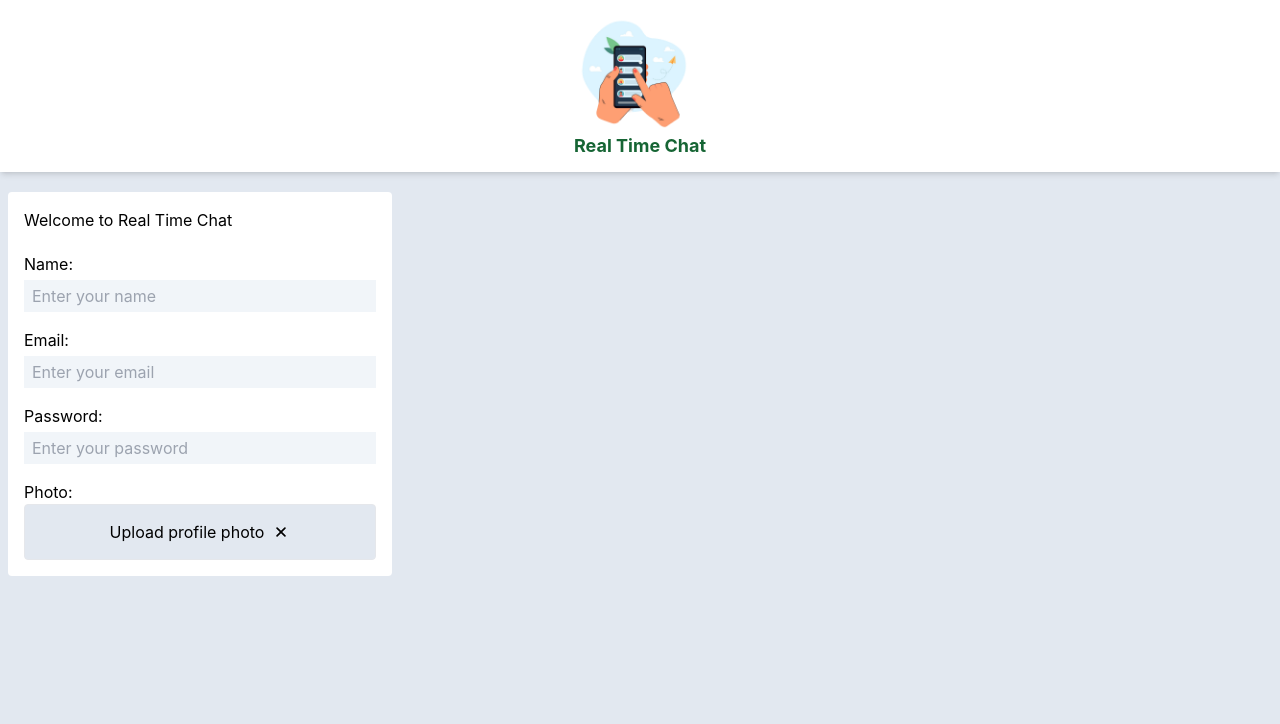
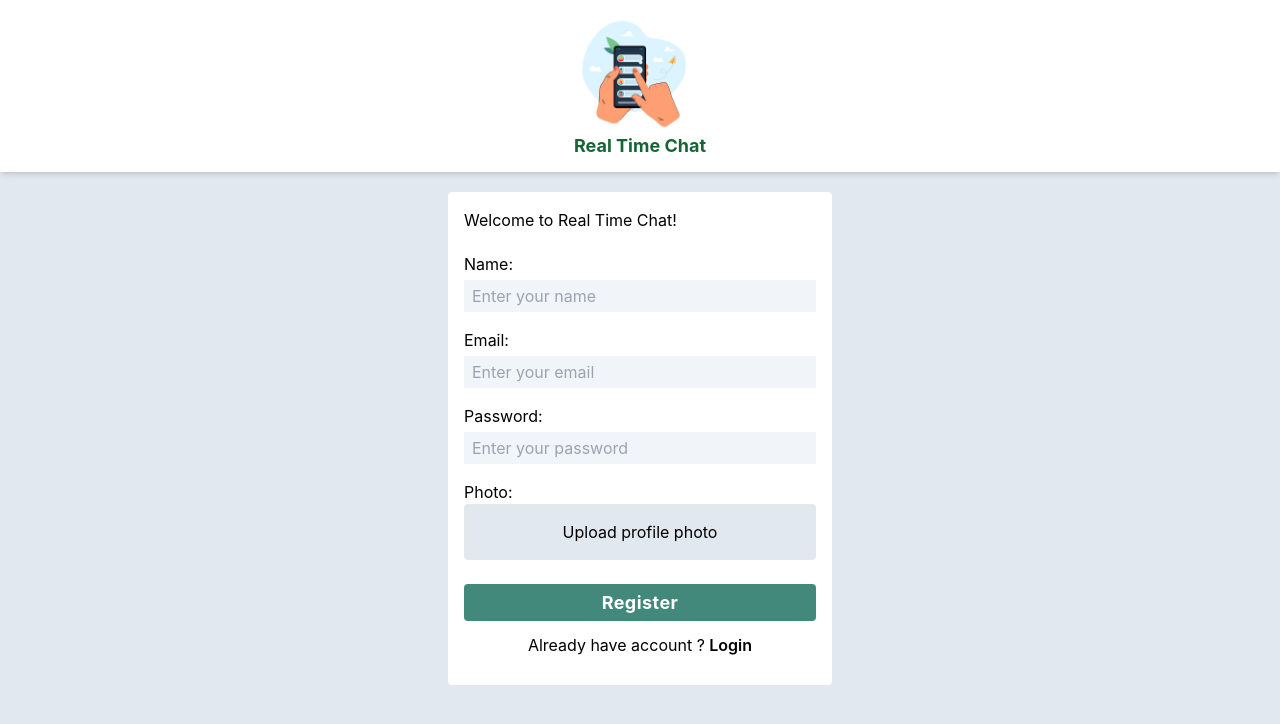
Before and after one commit to Yoda-Chubaka/real-time-chat, a React (Create React App) app in the folder client/: page /register in a window 1280 px wide. Shown: the top 724 px of the page. Built offline with nearby package versions, Linux system fonts and the light colour scheme.

Commit message:
Finished Register Page styles

```diff
--- a/client/src/layout/index.js
+++ b/client/src/layout/index.js
@@ -10,7 +10,7 @@ const AuthLayouts = ({children}) => {
                 src={logo}
                 alt="logo"
                 width={120}
-                height={70}
+                height={60}
               />
               <h2 className="text-green-800 text-lg font-bold text-center">Real Time Chat</h2>
         </header>
--- a/client/src/pages/RegisterPage.js
+++ b/client/src/pages/RegisterPage.js
@@ -1,5 +1,6 @@
 import React from "react";
 import { useState } from "react";
+import { Link } from "react-router-dom";
 import { IoClose } from "react-icons/io5";
 
 const RegisterPage = () => {
@@ -29,14 +30,25 @@ const RegisterPage = () => {
         setUploadPhoto(file);
     }
 
-    console.log("UploadPhoto", uploadPhoto)
+    const handleClearUploadPhoto = (event) => {
+        event.preventDefault();
+        event.stopPropagation();
+        setUploadPhoto(null);
+    }
+
+    const handleSubmit = (event) => {
+        event.preventDefault();
+        event.stopPropagation();
+
+        console.log("data", data);
+    }
 
     return (
         <div className="mt-5">
-            <div className="bg-white w-full max-w-sm mx-2 rounded overflow-hidden p-4">
-                <h3>Welcome to Real Time Chat</h3>
+            <div className="bg-white w-full max-w-sm rounded overflow-hidden p-4 mx-auto">
+                <h3>Welcome to Real Time Chat!</h3>
 
-                <form className="grid gap-4 mt-5">
+                <form className="grid gap-4 mt-5" onSubmit={handleSubmit}>
                     <div className="flex flex-col gap-1">
                         <label htmlFor="name">Name: </label>
                         <input
@@ -85,12 +97,17 @@ const RegisterPage = () => {
                             <div className="h-14 bg-slate-200 flex justify-center items-center border rounded hover:border-primary cursor-pointer">
                                 <p className="text-base max-w-[300px] text-ellipsis line-clamp-1">
                                     {
-                                        uploadPhoto.name? uploadPhoto.name: "Upload profile photo"
+                                        uploadPhoto?.name? uploadPhoto?.name: "Upload profile photo"
                                     }
                                 </p>
-                                <button className="text-lg ml-2 hover:text-red-600">
-                                    <IoClose/>
-                                </button>
+                                {
+                                    uploadPhoto?.name && (
+                                        <button className="text-lg ml-2 hover:text-red-600" onClick={handleClearUploadPhoto}>
+                                            <IoClose/>
+                                        </button>
+                                    )
+                                }
+
 
                             </div>
 
@@ -108,7 +125,15 @@ const RegisterPage = () => {
                             onChange={handleUploadPhoto}
                         />
                     </div>
+
+                    <button className="bg-primary text-lg px-4 py-1 hover:bg-secondary rounded mt-2 font-bold text-white leading-relaxed tracking-wide">
+                        Register
+                    </button>
                 </form>
+
+                <p className="my-3 text-center">
+                    Already have account ? <Link to={"/email"} className="hover:text-primary font-semibold">Login</Link>
+                </p>
             </div>
         </div>
     )
@@ -116,4 +141,4 @@ const RegisterPage = () => {
 
 export default RegisterPage;
 
-// 1:47
+// 2:03
--- a/client/tailwind.config.js
+++ b/client/tailwind.config.js
@@ -6,7 +6,8 @@ module.exports = {
   theme: {
     extend: {
       colors: {
-      primary: "#42897b"
+      primary: "#42897b",
+      secondary: "#2f695d"
       },
     }
   },
```
